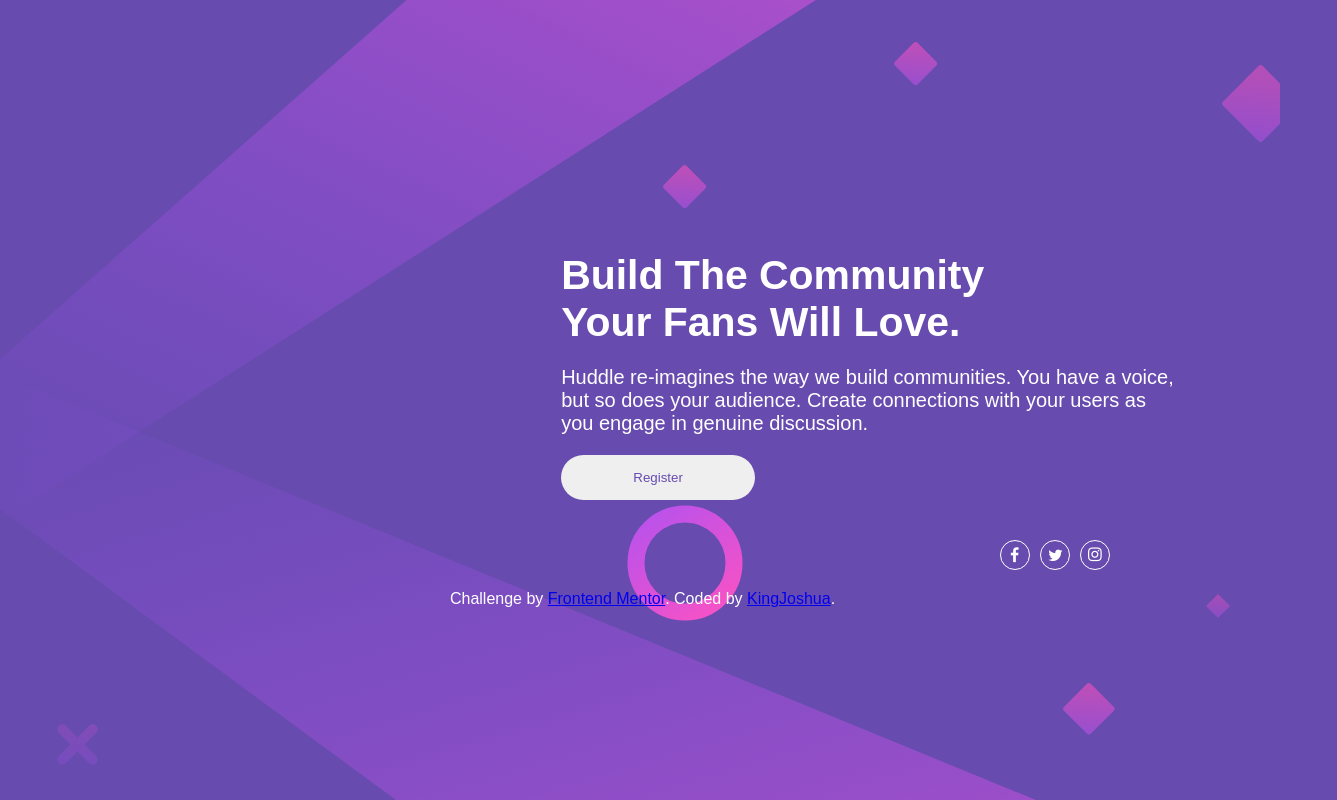
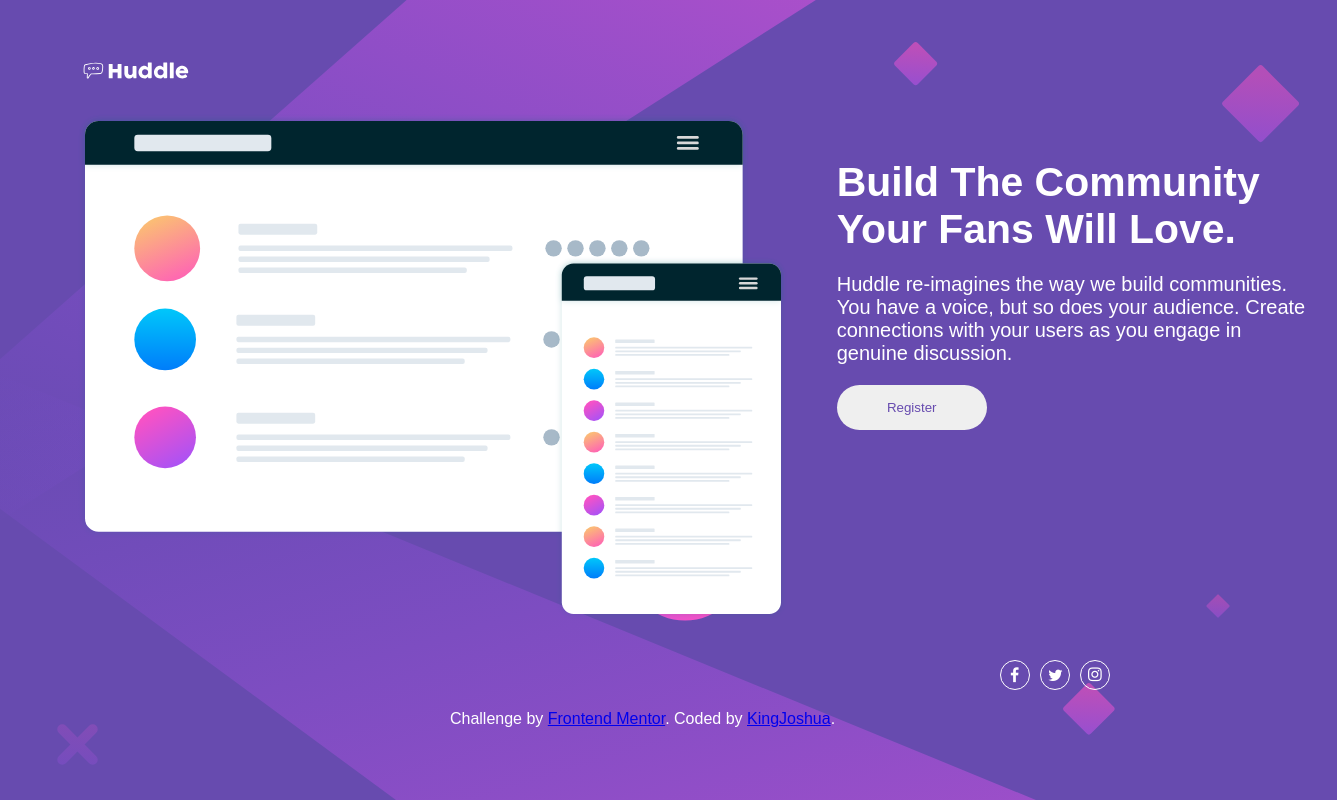
Before and after one commit to KheengJhay/Huddle-Landing-Page-Project, a plain HTML site: page index.html in a window 1280 px wide. Shown: the whole page, 1337 px wide, since content can reach past the window. Drawn offline with Linux system fonts and the light colour scheme; files whose address does not match are found by name.

Commit message:
Update index.html

```diff
--- a/index.html
+++ b/index.html
@@ -13,10 +13,10 @@
 <body>
     <div class="container">
         <div class="logo-container">
-            <img src="images/logo.svg" class="logo" alt="">
+            <img src="logo.svg" class="logo" alt="">
         </div>
         <div class="sub-container">
-                <img src="images/illustration-mockups.svg" class="mockup" alt="">
+                <img src="illustration-mockups.svg" class="mockup" alt="">
             <div>
                 <div class="text-container">
                     <h3>Build The Community Your Fans Will Love.</h3>
```
